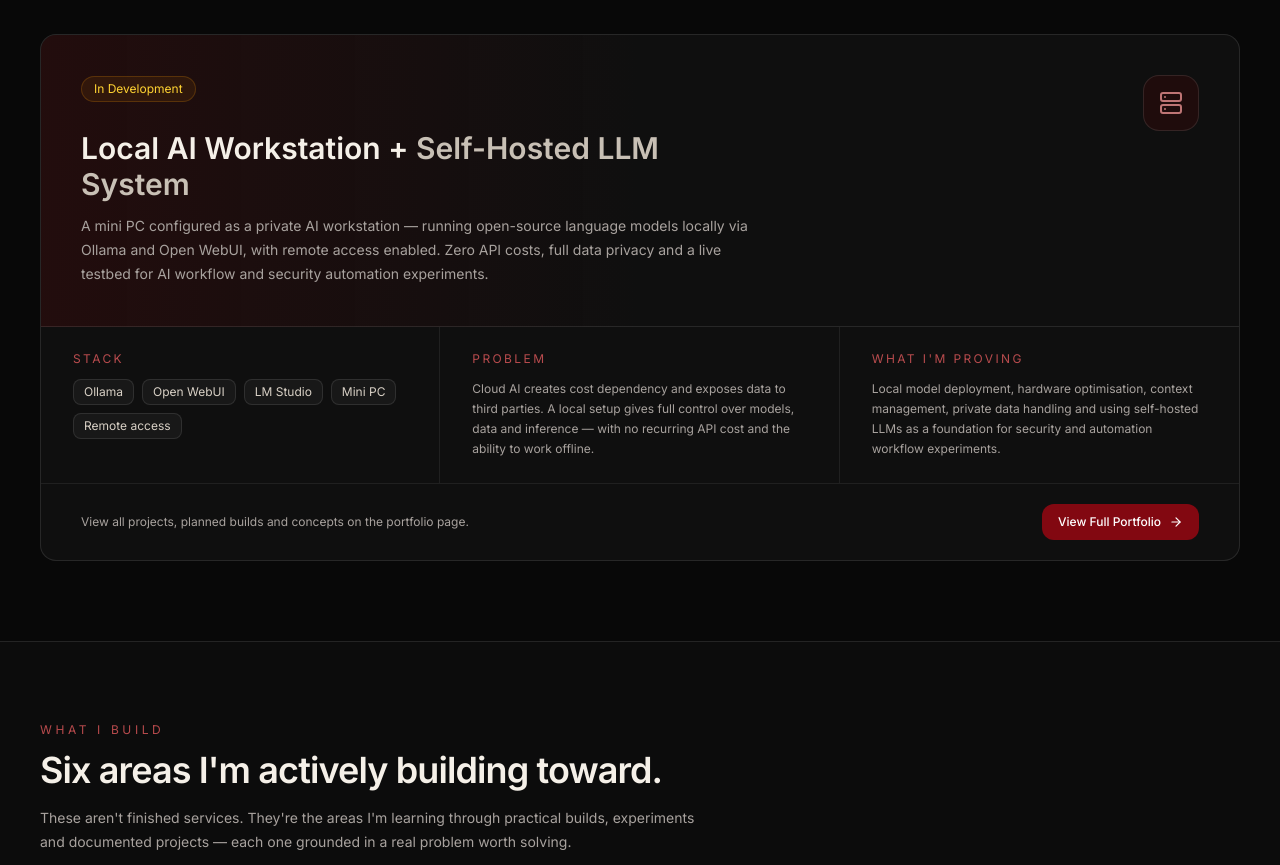
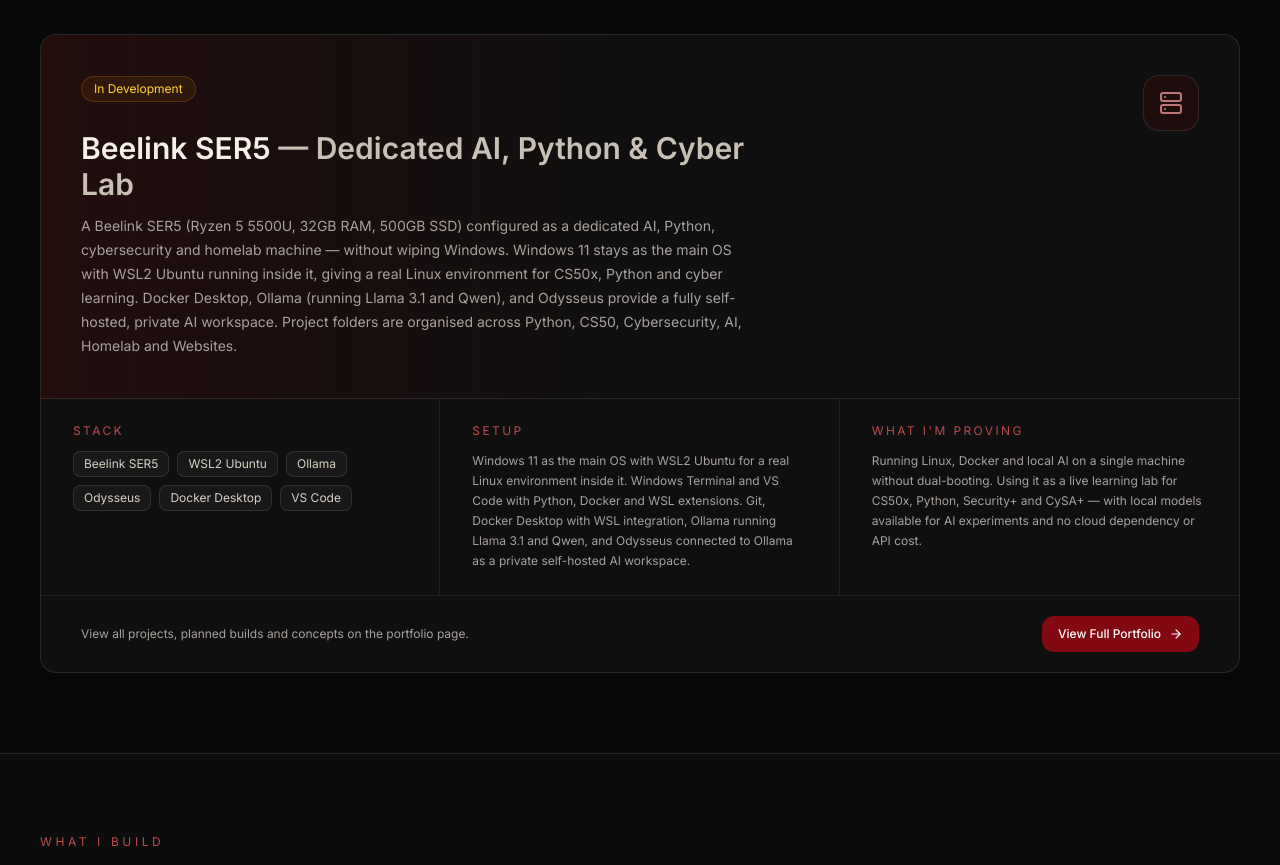
Before and after one commit to Garrowai/ai-architect-portfolio, a React (Vite) app: page / in a window 1280 px wide. Shown: the part 1060-1925 px from the top of the page. Built offline with nearby package versions, Linux system fonts and the light colour scheme.

Commit message:
Rebuild portfolio around cybersecurity and AI direction

```diff
--- a/src/pages/Home.tsx
+++ b/src/pages/Home.tsx
@@ -218,14 +218,17 @@
                   In Development
                 </span>
                 <h3 className="mt-3 text-2xl font-semibold text-[#f5f0e8] md:text-3xl">
-                  Local AI Workstation +{" "}
-                  <span className="text-[#c8c0b5]">Self-Hosted LLM System</span>
+                  Beelink SER5{" "}
+                  <span className="text-[#c8c0b5]">— Dedicated AI, Python &amp; Cyber Lab</span>
                 </h3>
                 <p className="mt-3 text-sm leading-6 text-[#a8a29e]">
-                  A mini PC configured as a private AI workstation — running open-source language
-                  models locally via Ollama and Open WebUI, with remote access enabled. Zero API
-                  costs, full data privacy and a live testbed for AI workflow and security
-                  automation experiments.
+                  A Beelink SER5 (Ryzen 5 5500U, 32GB RAM, 500GB SSD) configured as a dedicated
+                  AI, Python, cybersecurity and homelab machine — without wiping Windows. Windows
+                  11 stays as the main OS with WSL2 Ubuntu running inside it, giving a real Linux
+                  environment for CS50x, Python and cyber learning. Docker Desktop, Ollama (running
+                  Llama 3.1 and Qwen), and Odysseus provide a fully self-hosted, private AI
+                  workspace. Project folders are organised across Python, CS50, Cybersecurity, AI,
+                  Homelab and Websites.
                 </p>
               </div>
               <div className="flex h-14 w-14 shrink-0 items-center justify-center rounded-2xl border border-white/10 bg-red-950/30">
@@ -238,7 +241,7 @@
             <div className="px-7 py-6 md:px-8">
               <p className="mb-3 text-xs uppercase tracking-[0.2em] text-red-400/70">Stack</p>
               <div className="flex flex-wrap gap-2">
-                {["Ollama", "Open WebUI", "LM Studio", "Mini PC", "Remote access"].map((tag) => (
+                {["Beelink SER5", "WSL2 Ubuntu", "Ollama", "Odysseus", "Docker Desktop", "VS Code"].map((tag) => (
                   <span
                     key={tag}
                     className="rounded-lg border border-white/10 bg-white/[0.04] px-2.5 py-1 text-xs text-[#d8d0c5]"
@@ -249,11 +252,12 @@
               </div>
             </div>
             <div className="px-7 py-6 md:px-8">
-              <p className="mb-3 text-xs uppercase tracking-[0.2em] text-red-400/70">Problem</p>
+              <p className="mb-3 text-xs uppercase tracking-[0.2em] text-red-400/70">Setup</p>
               <p className="text-xs leading-5 text-[#a8a29e]">
-                Cloud AI creates cost dependency and exposes data to third parties. A local setup
-                gives full control over models, data and inference — with no recurring API cost
-                and the ability to work offline.
+                Windows 11 as the main OS with WSL2 Ubuntu for a real Linux environment inside it.
+                Windows Terminal and VS Code with Python, Docker and WSL extensions. Git,
+                Docker Desktop with WSL integration, Ollama running Llama 3.1 and Qwen, and
+                Odysseus connected to Ollama as a private self-hosted AI workspace.
               </p>
             </div>
             <div className="px-7 py-6 md:px-8">
@@ -261,9 +265,9 @@
                 What I'm Proving
               </p>
               <p className="text-xs leading-5 text-[#a8a29e]">
-                Local model deployment, hardware optimisation, context management, private data
-                handling and using self-hosted LLMs as a foundation for security and automation
-                workflow experiments.
+                Running Linux, Docker and local AI on a single machine without dual-booting.
+                Using it as a live learning lab for CS50x, Python, Security+ and CySA+ — with
+                local models available for AI experiments and no cloud dependency or API cost.
               </p>
             </div>
           </div>
```
